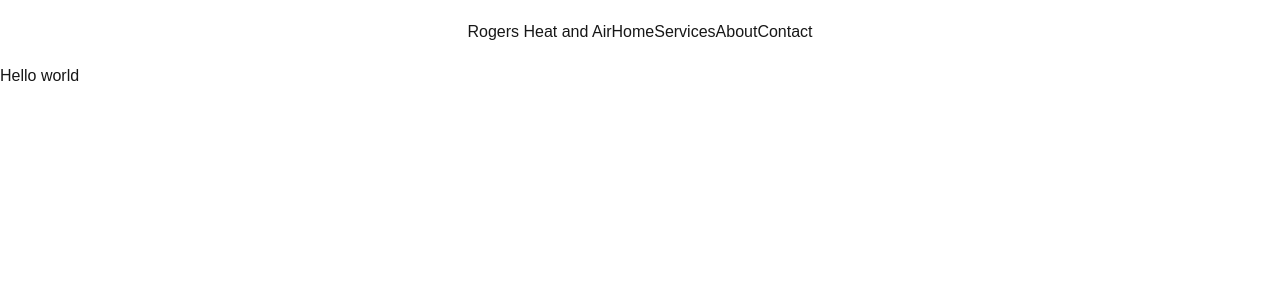
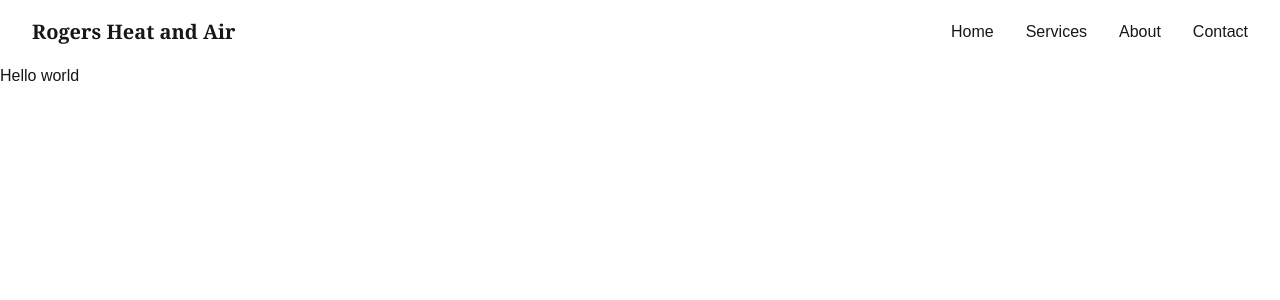
Before and after one commit to KentHefley/rogers-heat-and-air, a Next.js app: page / in a window 1280 px wide. Shown: the top 300 px of the page. Built offline with nearby package versions, Linux system fonts and the light colour scheme.

Commit message:
initial navbar

```diff
--- a/components/Nav.tsx
+++ b/components/Nav.tsx
@@ -1,20 +1,22 @@
 import React from 'react'
 import Link from 'next/link'
-import { navitams } from '../constants/navitams'
+import { navItams } from '../constants/navitams'
 
 function Nav() {
   return (
-    <nav className="sticky top-0 mx-auto max-w-7xl">
-      <div className="flex items-center justify-between h-16 px-4 sm:px-6 lg:px-8">
-        <div className="flex items-center">
-          <h1>Rogers Heat and Air</h1>
+    <nav className="sticky top-0 bg-background/80 backdrop-blur-md border-border/50 z-50">
+      <div className="max-w-7xl mx-auto px-4 sm:px-6 lg:px-8">
+        <div className="flex items-center justify-between h-16 ">
+        <div className="shrink-0">
+          <h1 className="text-xl font-serif font-bold text-foreground">Rogers Heat and Air</h1>
         </div>
-        <div>
-          {navitams.map((navitam) => (
+        <div className="hidden md:flex items-center space-x-8">
+          {navItams.map((navitam) => (
             <Link key={navitam.name} href={navitam.href}>
               {navitam.name}
             </Link>
           ))}
+        </div>
         </div>
       </div>
 
--- a/constants/navitams.ts
+++ b/constants/navitams.ts
@@ -1,4 +1,4 @@
-export const navitams = [
+export const navItams = [
   {
     name: "Home",
     href: "/",
```
